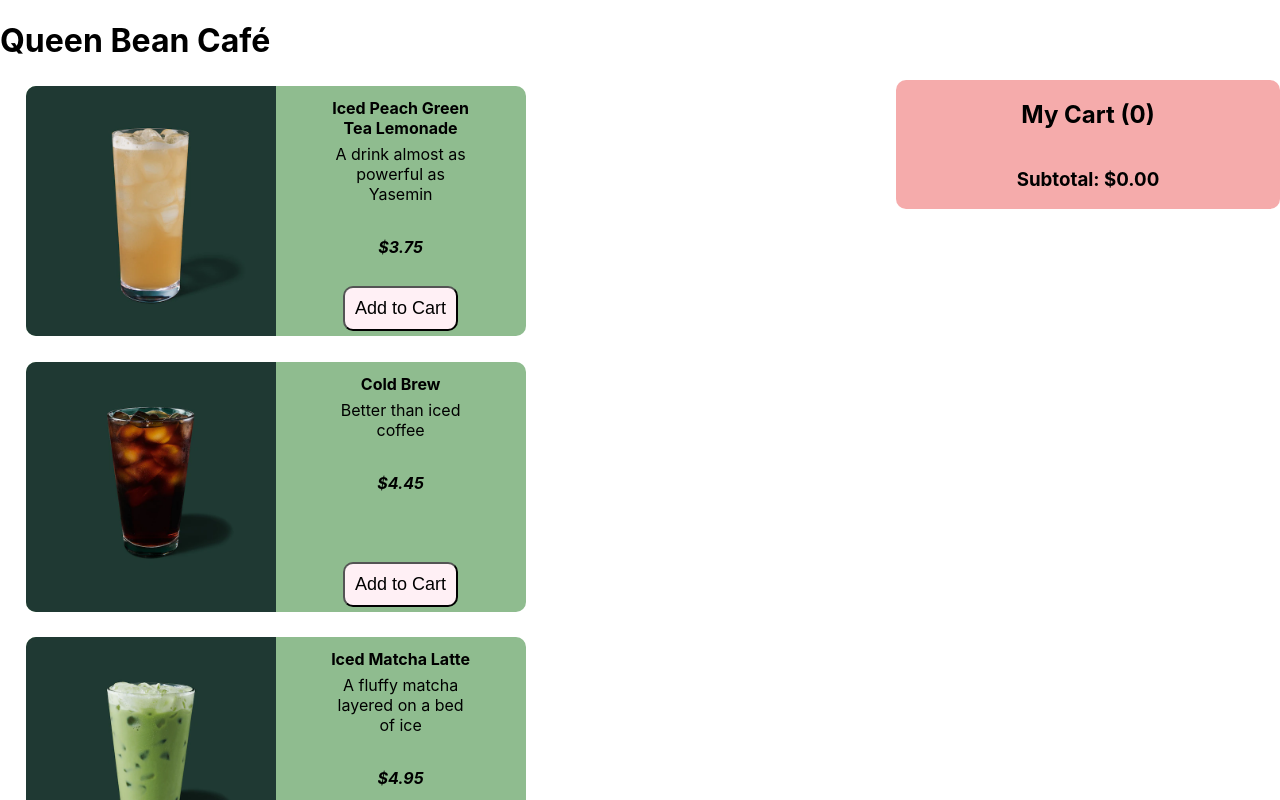
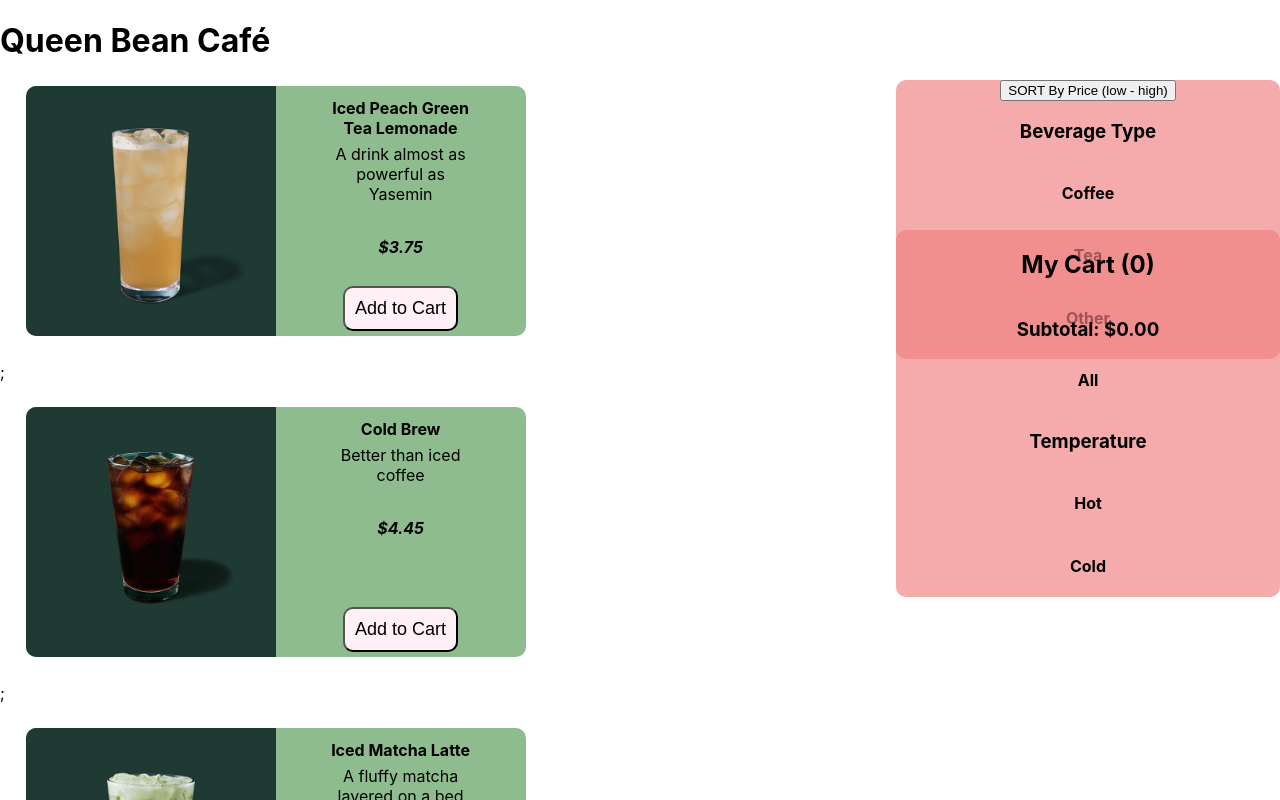
Before and after one commit to sleepycapybara317/development, a React (Create React App) app: page / in a window 1280 px wide. Shown: the top 800 px of the page. Built offline with nearby package versions, Linux system fonts and the light colour scheme; the HTML template or start-up script is replaced by a standard one.

Commit message:
sort first try

```diff
--- a/src/App.js
+++ b/src/App.js
@@ -1,18 +1,16 @@
 import "./App.css";
-import { useState } from "react";
+// import { useState } from "react";
 import drinkData from "./assets/drink-data.json";
 import DrinkItem from "./components/DrinkItem";
+import React, { useState } from 'react';
 
 /* ####### DO NOT TOUCH -- this makes the image URLs work ####### */
 drinkData.forEach((item) => {
   item.image = process.env.PUBLIC_URL + "/" + item.image;
-  console.log(item.image)
 });
 /* ############################################################## */
 
 function App() {
-  // TODO: use useState to create a state variable to hold the state of the cart
-  /* add your cart state code here */
   const [totalPrice, setTotalPrice] = useState(0);
   const [totalQuantity, setTotalQuantity] = useState(0);
   const [cart, setCart] = useState([]);
@@ -45,17 +43,51 @@ function App() {
 
     addPrice(price);
     addQuantity();
+  };
+
+  // make list of drink components
+  const allDrinks = drinkData.map((item) => {
+    return <DrinkItem key = {item.id} name = {item.name} image = {item.image} desc = {item.description} cal = {item.calories} temp = {item.temp} price = {item.price} addToCart = {addItemToCart}/>;
+  });
+
+  const [drinks, setDrinks] = useState(allDrinks);
+  const sortPrices = () => {
+    const sorted = [...drinks].sort((a,b) => {
+      if (a.price > b.price) return 1;
+      if (a.price < b.price) return -1;
+      return 0;
+    });
+    setDrinks(sorted)
   }
-
   return (
     <div className="App">
-      <h1>Queen Bean Café</h1> {/* TODO: personalize your bakery (if you want) */}
+      <h1>Queen Bean Café</h1> {}
 
-      {drinkData.map((item) => ( // TODO: map drinkData to DrinkItem components
+      {/* {drinkData.map((item) => ( // TODO: map drinkData to DrinkItem components
         <p>
           <DrinkItem name = {item.name} image = {item.image} desc = {item.description} price = {item.price} addToCart = {addItemToCart}/>
-        </p> // replace with DrinkItem component
+        </p>
+      ))} */}
+
+    {/* print allDrinks */}
+    {drinks.map((item) => ( // TODO: map drinkData to DrinkItem components
+        <div>
+          {item};
+        </div>
     ))}
+      <div className="filter-container">
+        <button onClick={sortPrices}>
+        SORT By Price (low - high)
+        </button>
+        <h3>Beverage Type</h3>
+        <h4>Coffee</h4>
+        <h4>Tea</h4>
+        <h4>Other</h4>
+        <h4>All</h4>
+        <h3>Temperature</h3>
+        <h4>Hot</h4>
+        <h4>Cold</h4>
+      </div>
 
       <div className="cart-container">
           <h2>My Cart ({totalQuantity})</h2>
--- a/src/assets/drink-data.json
+++ b/src/assets/drink-data.json
@@ -1,5 +1,6 @@
 [
     {
+      "id": 1,
       "name": "Iced Peach Green Tea Lemonade",
       "description": "A drink almost as powerful as Yasemin",
       "price": 3.75,
@@ -8,6 +9,7 @@
       "image": "images/iced peach green tea.png"
     },
     {
+      "id": 2,
       "name": "Cold Brew",
       "description": "Better than iced coffee",
       "price": 4.45,
@@ -16,6 +18,7 @@
       "image": "images/cold brew.png"
     },
     {
+      "id": 3,
       "name": "Iced Matcha Latte",
       "description": "A fluffy matcha layered on a bed of ice",
       "price": 4.95,
@@ -24,6 +27,7 @@
       "image": "images/iced matcha.png"
     },
     {
+      "id": 4,
       "name": "Iced Latte",
       "description": "Espresso, milk, ice, straw",
       "price": 4.65,
@@ -32,6 +36,7 @@
       "image": "images/iced latte.png"
     },
     {
+      "id": 5,
       "name": "Nitro Cold Brew",
       "description": "Creamy nitrogen-infused coffee",
       "price": 5.45,
@@ -40,6 +45,7 @@
       "image": "images/nitro.png"
     },
     {
+      "id": 6,
       "name": "Mocha Frappuccino",
       "description": "Basically a chocolate coffee milkshake",
       "price": 5.45,
@@ -48,6 +54,7 @@
       "image": "images/mocha frappe.png"
     },
     {
+      "id": 7,
       "name": "Mocha",
       "description": "Hot chocolate, espresso, and froth",
       "price": 5.25,
@@ -56,6 +63,7 @@
       "image": "images/mocha.png"
     },
     {
+      "id": 8,
       "name": "Hot Chocolate",
       "description": "A classic",
       "price": 4.95,
@@ -64,6 +72,7 @@
       "image": "images/hot chocolate.png"
     },
     {
+      "id": 9,
       "name": "Steamed Apple Cider",
       "description": "Perfect fall, caffiene-free pick-me-up",
       "price": 2.95,
@@ -72,14 +81,16 @@
       "image": "images/steamed apple cider.png"
     },
     {
+      "id": 10,
       "name": "Medium Roast Black Coffee",
       "description": "Real coffee...not for the faint of heart",
-      "price": 2.95,
+      "price": 3.05,
       "calories": 0,
       "temp": "hot",
       "image": "images/black coffee.png"
     },
     {
+      "id": 11,
       "name": "Matcha Latte",
       "description": "Grassy yum with no jitters",
       "price": 4.75,
@@ -88,6 +99,7 @@
       "image": "images/matcha.png"
     },
     {
+      "id": 12,
       "name": "Latte",
       "description": "Frothy, milky coffee",
       "price": 4.50,
--- a/src/components/DrinkItem.css
+++ b/src/components/DrinkItem.css
@@ -65,7 +65,7 @@
   .cart-container {
     position: absolute;
     display: flex;
-    top: 80px;
+    top: 230px;
     right: 0;
     width: 30%;
     flex-direction: column;
@@ -74,3 +74,16 @@
     background-color:rgba(240, 128, 128, 0.659);
     border-radius: 10px;
   }
+
+  .filter-container {
+    position: absolute;
+    display: flex;
+    top: 80px;
+    right: 0;
+    width: 30%;
+    flex-direction: column;
+    align-items: center;
+    text-align: justify;
+    background-color:rgba(240, 128, 128, 0.659);
+    border-radius: 10px;
+  }
```
Lines whose indentation alone changed are shown as unchanged.
